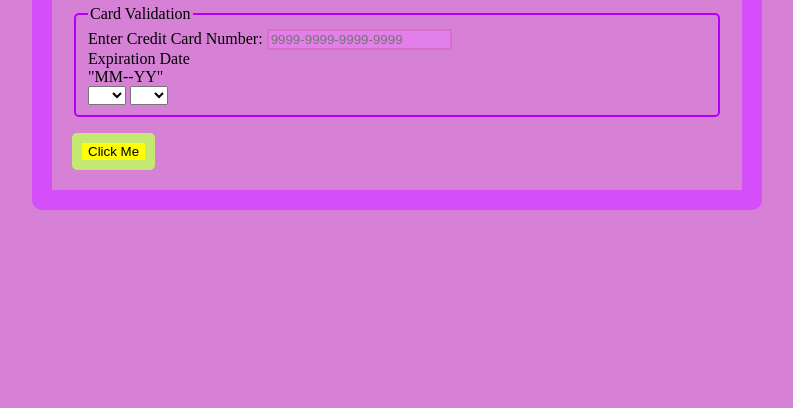
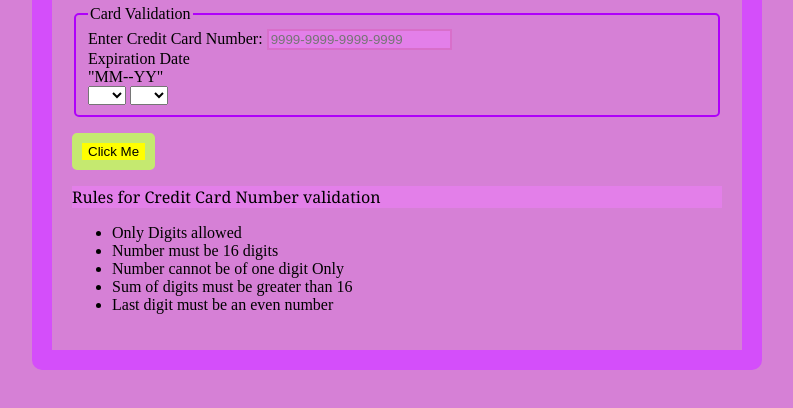
Before and after one commit to ChandradatGir/portfolio, a plain HTML site: page labs/lab4/lab4.html in a window 1280 px wide. Shown: the part 214-622 px from the top of the page, without its empty margins (243-1036 px from the left). Drawn offline with nearby package versions, Linux system fonts and the light colour scheme.

Commit message:
Credit card Instruction

```diff
--- a/labs/lab4/lab4.html
+++ b/labs/lab4/lab4.html
@@ -65,6 +65,17 @@
 				<p id="demo2"></p>
 
 				<button type="button" id="btn_1">Click Me</button>
+				<div>
+			<p>Rules for Credit Card Number validation</p>
+			<ul>
+				<li>Only Digits allowed</li>
+				<li>Number must be 16 digits</li>
+				<li>Number cannot be of one digit Only</li>
+				<li>Sum of digits must be greater than 16</li>
+				<li>Last digit must be an even number</li>
+			</ul>
 		</div>
+		</div>
+
 	</body>
 </html>
```
